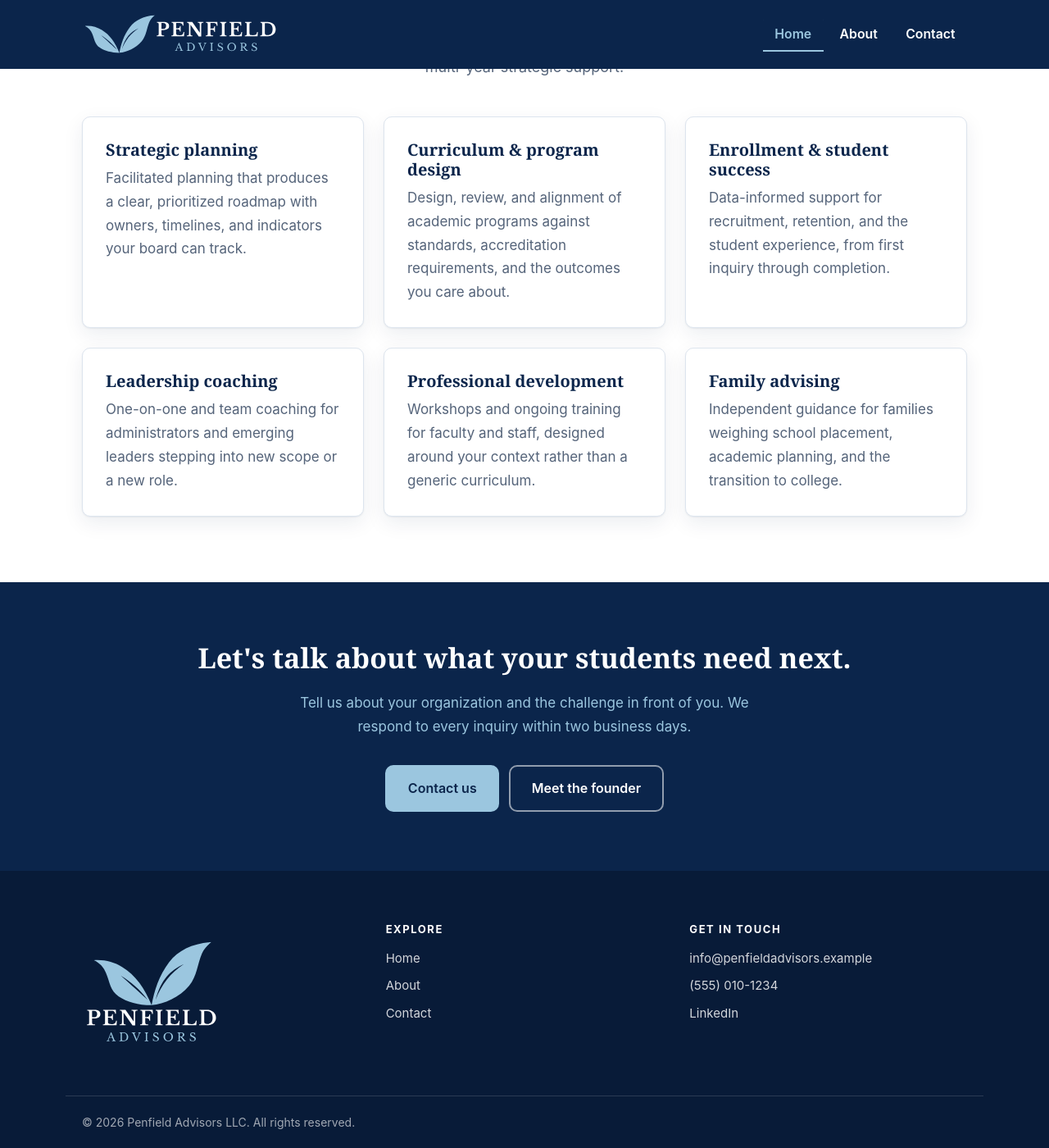
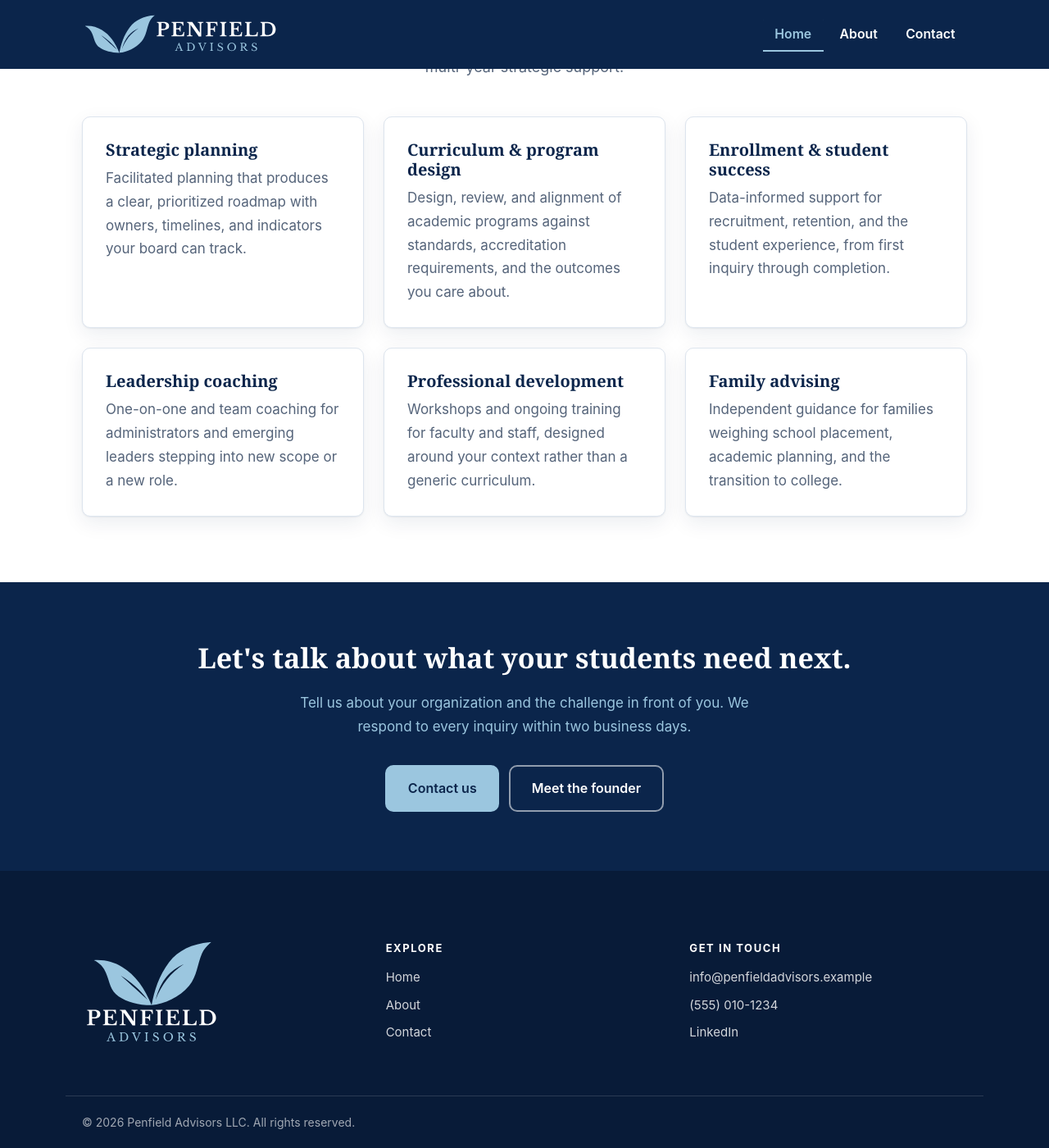
Before and after one commit to Penfield-Advisors/github-pages, a Jekyll site: the page built from index.html, in a window 1280 px wide and 1400 px high, scrolled down 1522 px. Shown: the whole window at 82% size. Built offline with Jekyll 4.4.1, drawn with Linux system fonts in a browser that asks for light colours.

Commit message:
fix(footer): centre brand mark against the link columns
The footer grid stretched every column, so the taller brand mark sat
top-aligned and hung below the link lists. Centre the columns against
each other instead.

Also zero the trailing margin on the last link, which padded the column
box and left the centring a few pixels off.

```diff
--- a/assets/css/style.css
+++ b/assets/css/style.css
@@ -495,10 +495,13 @@ hr {
   font-size: .9375rem;
 }
 
+/* Centre the columns against each other: the brand mark is taller than the
+   link lists, and stretched columns would leave the logo hanging below them. */
 .site-footer__inner {
   display: grid;
   gap: 2rem;
   grid-template-columns: repeat(auto-fit, minmax(min(100%, 14rem), 1fr));
+  align-items: center;
   padding-bottom: 2.5rem;
 }
 
@@ -523,6 +526,9 @@ hr {
   padding: 0;
 }
 .site-footer__links li { margin-bottom: .5rem; }
+/* Trailing margin would pad the column box and drag the centring off by a few
+   pixels against the brand mark. */
+.site-footer__links li:last-child { margin-bottom: 0; }
 .site-footer__links a {
   color: rgba(255, 255, 255, .82);
   text-decoration: none;
```
